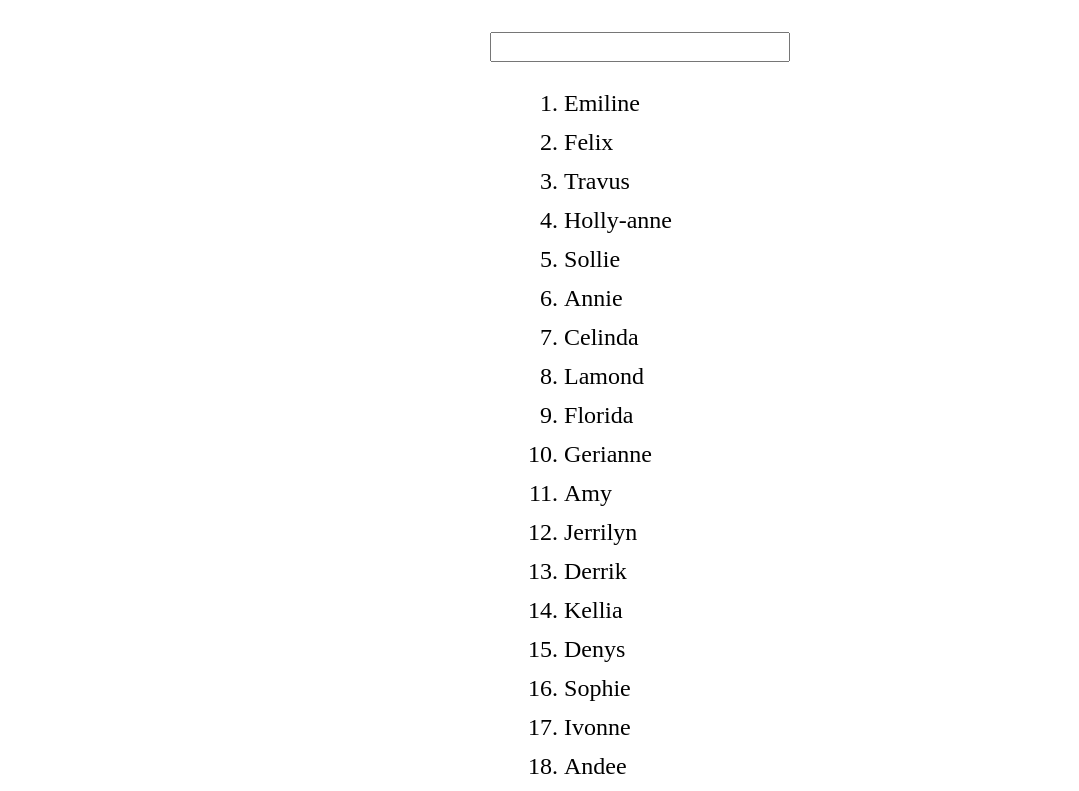
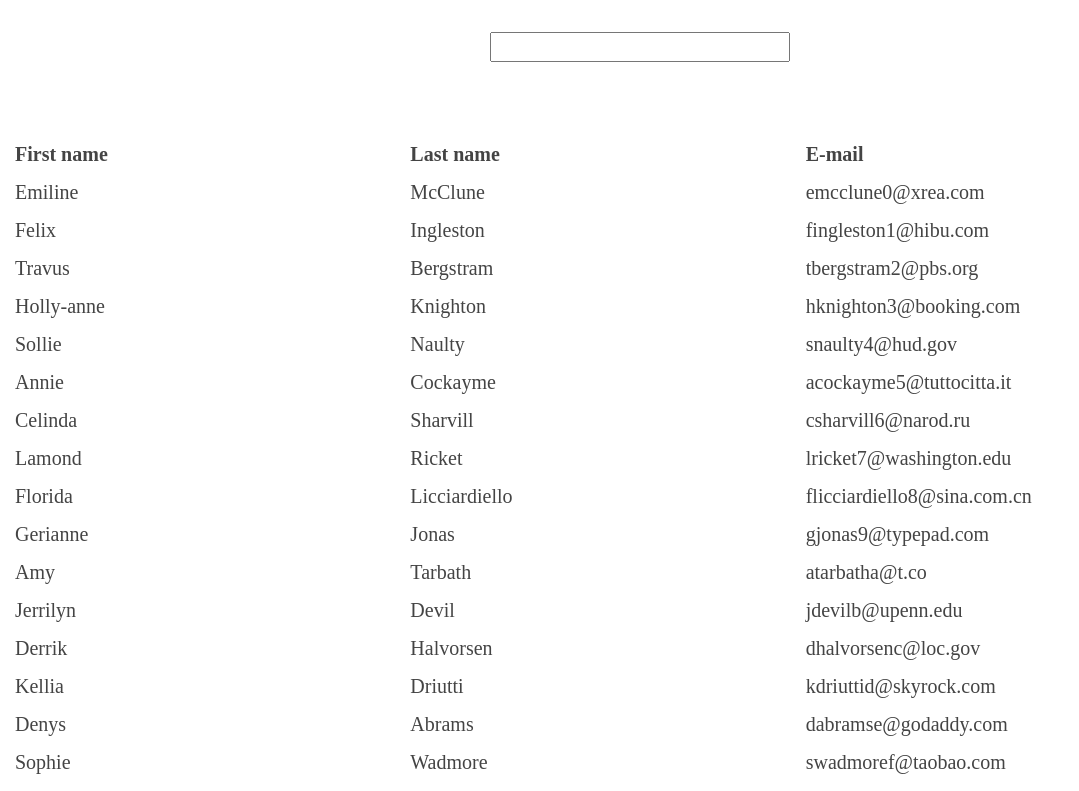
Before and after one commit to Amir-Bagjani/search-form-, a React (Create React App) app: page / in a window 1280 px wide. Shown: the top 791 px of the page, without its empty margins (0-1079 px from the left). Built offline with nearby package versions, Linux system fonts and the light colour scheme.

Commit message:
approch two/1

```diff
--- a/src/App.js
+++ b/src/App.js
@@ -1,16 +1,18 @@
 import { useState } from "react";
+import Table from "./Table";
 import { Users } from "./users"
 
 function App() {
   const [query,setQuery] = useState("")
+
+  const search = (data) => {
+    return data.filter(item => item.first_name.toLowerCase().includes(query) || item.last_name.toLowerCase().includes(query) || item.email.toLowerCase().includes(query))
+  }
+
   return (
     <div className="App">
       <input className="input" type="search" onChange={e => setQuery(e.target.value)} />
-      <ol>
-        {Users.map(user => (
-          <li key={user.id}>{user.first_name}</li>
-        ))}
-      </ol>
+      <Table users={search(Users)} />
     </div>
   );
 }
--- /dev/null
+++ b/src/Table.js
@@ -0,0 +1,26 @@
+
+const Table = ({users}) => {
+  return (
+    <table>
+        <thead>
+            <tr>
+                <th>First name</th>
+                <th>Last name</th>
+                <th>E-mail</th>
+            </tr>
+        </thead>
+        <tbody>
+            {users.map(user => (
+                <tr key={user.id}>
+                    <td>{user.first_name}</td>
+                    <td>{user.last_name}</td>
+                    <td>{user.email}</td>
+                </tr>
+            ))}
+        </tbody>
+
+    </table>
+  )
+}
+
+export default Table
--- a/src/index.css
+++ b/src/index.css
@@ -1,16 +1,16 @@
-*{
+* {
   margin: 0;
   padding: 0;
   box-sizing: border-box;
 }
-.App{
+.App {
   display: flex;
   flex-direction: column;
   gap: 1rem;
   align-items: center;
-    padding: 2rem 0 0 0 ;
+  padding: 2rem 0 0 0;
 }
-.input{
+.input {
   height: 30px;
   width: 300px;
   padding: 0.5rem;
@@ -19,3 +19,25 @@
   margin: 0.5rem;
   zoom: 1.5;
 }
+
+table {
+  width: 100%;
+  margin: 50px 0px;
+  border-spacing: 15px;
+  color: #444;
+}
+
+tr {
+  margin-bottom: 20px;
+}
+
+th {
+  width: 250px;
+  text-align: left;
+  font-size: 20px;
+}
+
+td {
+  width: 250px;
+  font-size: 20px;
+}
```
Lines whose indentation alone changed are shown as unchanged.
